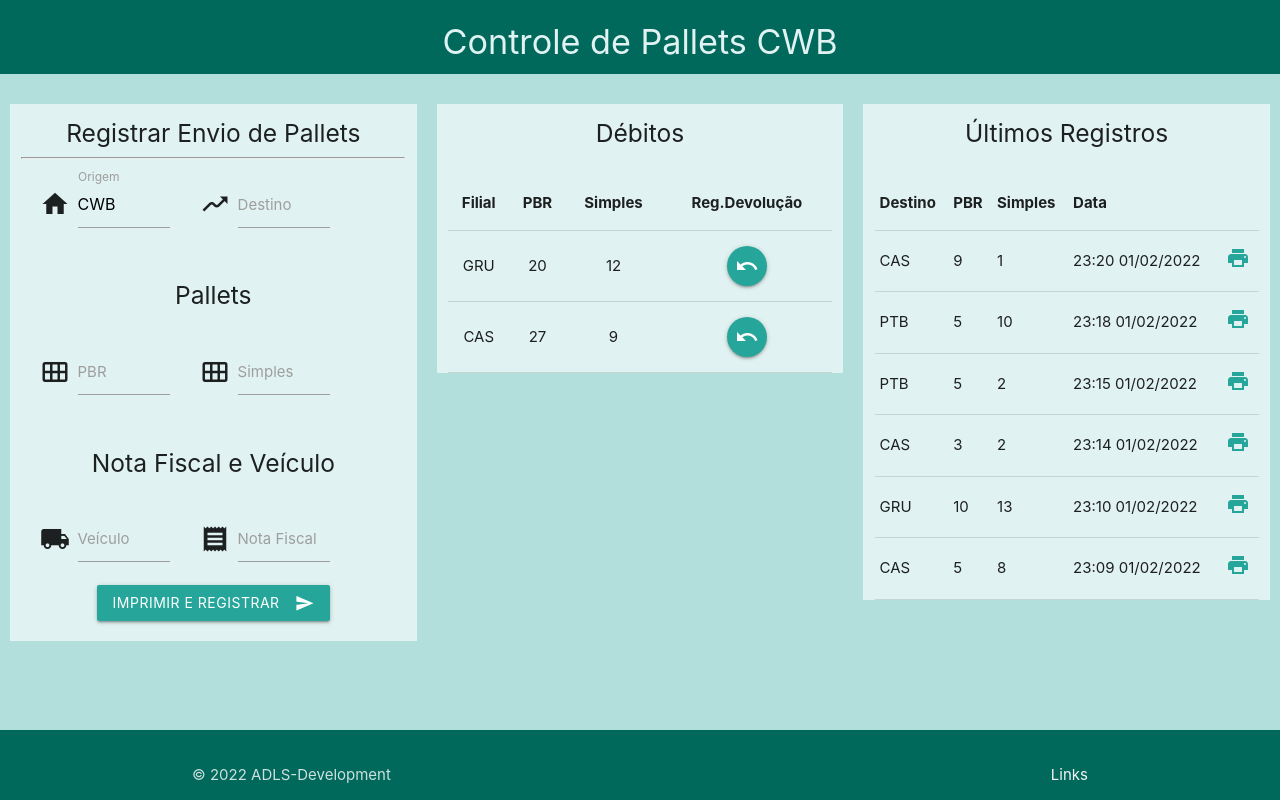
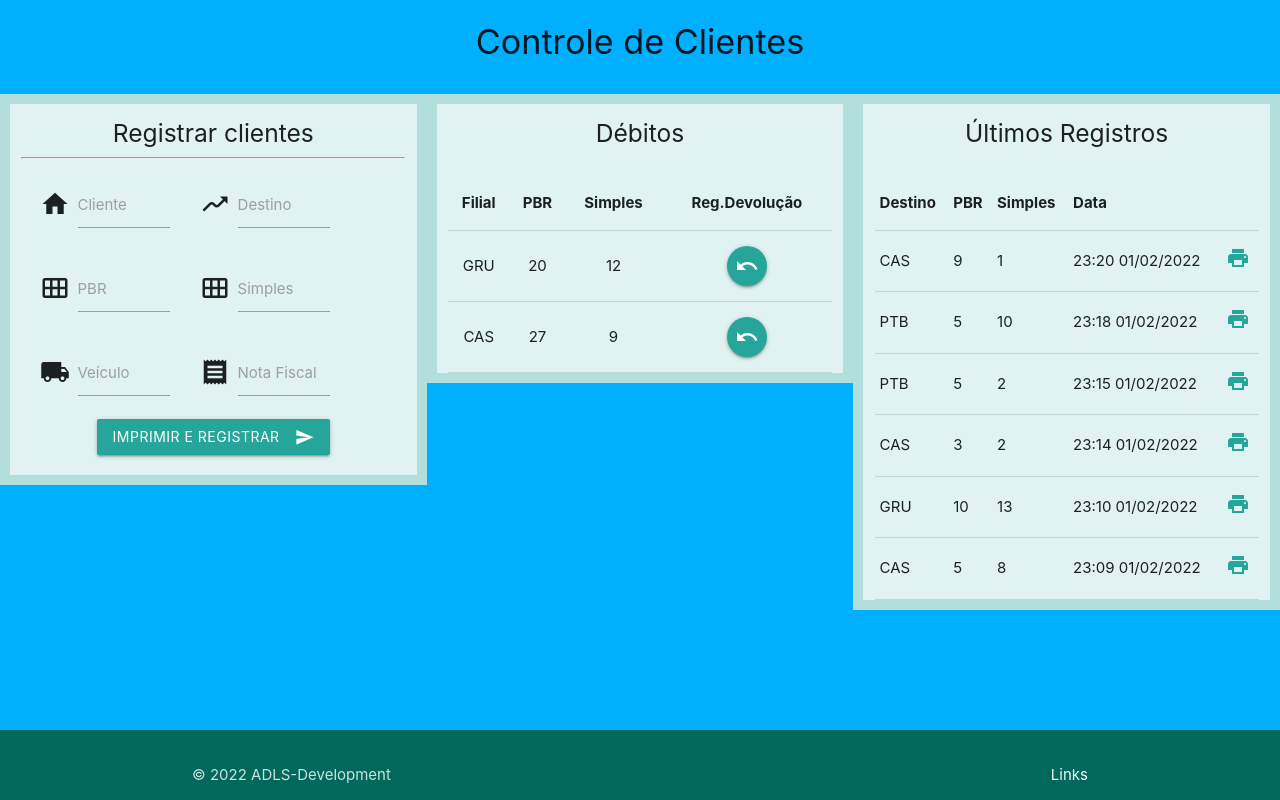
Before and after one commit to SrLuppo/controledepalets.com, a PHP site: page / in a window 1280 px wide. Run offline with PHP 8.4, Linux system fonts and the light colour scheme; data comes from the database, SQL or seed files in the repository; some libraries are stand-ins or nearby versions.

Commit message:
inicio dos cadastro

```diff
--- a/db_connect.php
+++ b/db_connect.php
@@ -5,7 +5,7 @@
 $servername = "localhost";
 $username = "root";
 $password = "";
-$db_name ="controlepallets";
+$db_name ="adlsclientes";
 
 $connect = mysqli_connect($servername,$username,$password,$db_name);
 mysqli_set_charset($connect,"utf8");
--- a/includes/footer.php
+++ b/includes/footer.php
@@ -25,7 +25,7 @@
     });
 
     //maiusculas
-    document.getElementById('destino').addEventListener('keyup', (ev) => {
+    /*document.getElementById('destino').addEventListener('keyup', (ev) => {
         const input = ev.target;
         input.value = input.value.toUpperCase();
     });
@@ -34,6 +34,7 @@
         const input = ev.target;
         input.value = input.value.toUpperCase();
     });
+    */
 
 </script>
 </body>
--- a/includes/header.php
+++ b/includes/header.php
@@ -17,7 +17,7 @@
     <!-- Compiled and minified JavaScript -->
     <script src="https://cdnjs.cloudflare.com/ajax/libs/materialize/1.0.0/js/materialize.min.js"></script>
 
-    <title>Controle de Pallets</title>
+    <title>Controle de Clientes</title>
     <style>
         body {
             display: flex;
@@ -36,11 +36,11 @@
         }
     </style>
 </head>
-<body class="teal lighten-4">
+<body class=" light-blue accent-3">
 <header>
   <div class="row">
-    <div class="col s12 center teal darken-3">
-        <h4 class="teal-text text-lighten-5" >Controle de Pallets CWB</h4>
+    <div class="col s12 center light-blue accent-3">
+        <h4 class="teal-black text-black " >Controle de Clientes</h4>
     </div>
 </div>
 </header>
--- a/index.php
+++ b/index.php
@@ -19,7 +19,7 @@
 
             <!-- Titulo -->
             <div class="col s12 center">
-                <h5>Registrar Envio de Pallets</h5>
+                <h5>Registrar clientes</h5>
                 <hr>
             </div>
 
@@ -30,19 +30,14 @@
 
                     <div class="input-field col s5">
                         <i class="material-icons prefix">home</i>
-                        <input readonly type="text" value="CWB" id="origem" name="origem" maxlength="3" class="autocomplete">
-                        <label for="origem">Origem</label>
+                        <input type="text" id="destino" name="cliente" id="cleinte" name="cliente" maxlength="" class="autocomplete">
+                        <label for="origem">Cliente</label>
                     </div>
 
                     <div class="input-field col s5">
                         <i class="material-icons prefix">moving</i>
                         <input type="text" id="destino" name="destino" maxlength="3" required class="autocomplete">
                         <label for="destino">Destino</label>
-                    </div>
-
-                    <!-- Pallets -->
-                    <div class="input-field col s12">
-                        <h5>Pallets</h5>
                     </div>
 
                     <div class="input-field col s5">
@@ -55,11 +50,6 @@
                         <i class="material-icons prefix">calendar_view_month</i>
                         <input type="number" id="simples" name="simples" class="autocomplete">
                         <label for="simples">Simples</label>
-                    </div>
-
-                    <!-- Nota Fiscal e Placa do veículo -->
-                    <div class="input-field col s12">
-                        <h5>Nota Fiscal e Veículo</h5>
                     </div>
                     <div class="input-field col s5">
                         <i class="material-icons prefix">local_shipping</i>
```
Also changed, not shown: img/printTop.jpeg (deleted).
